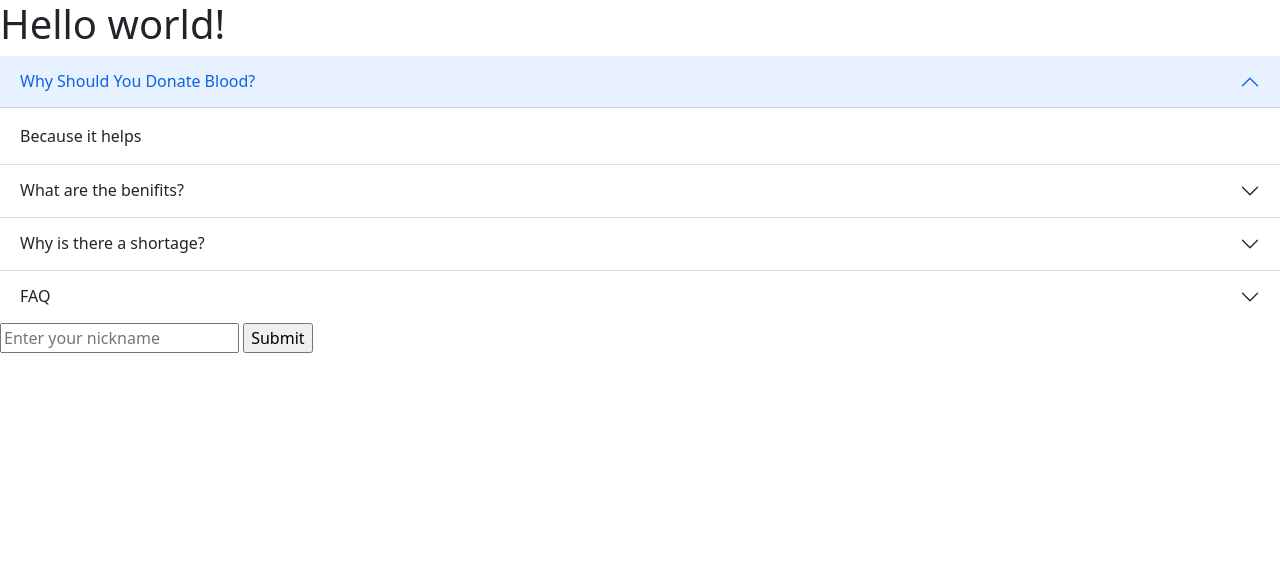
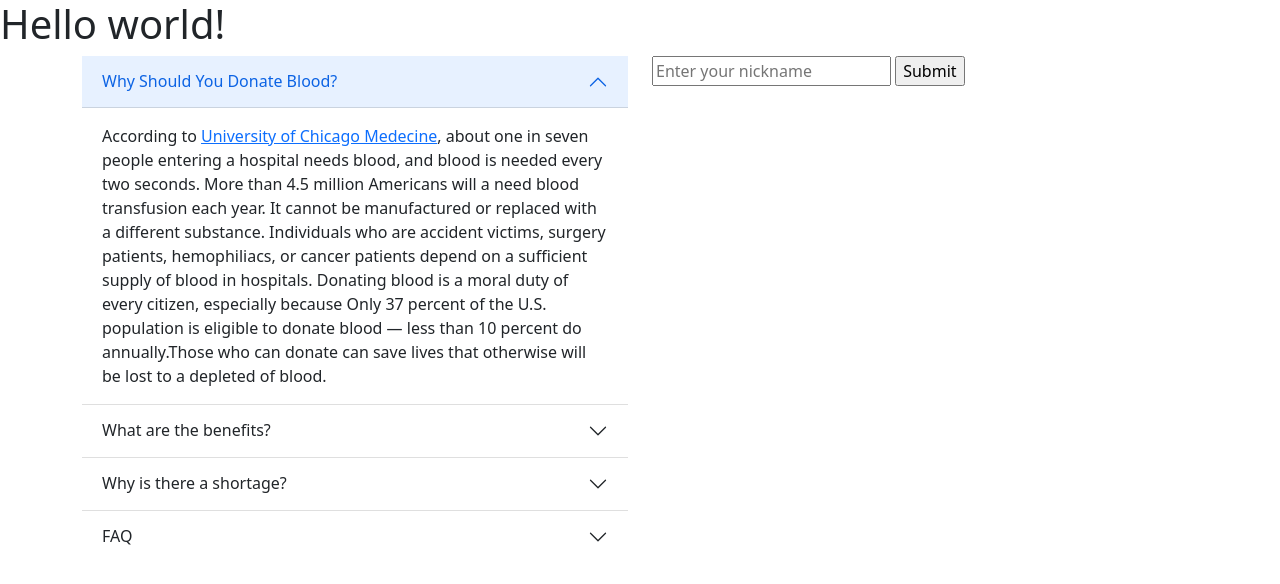
Before and after one commit to Abdinov/blood-donation-project, a Flask app: page / in a window 1280 px wide, after a click on "Why Should You Donate Blood?". Shown: the top 584 px of the page. Run offline with Flask 2, Linux system fonts and the light colour scheme.

Commit message:
New text for the accordions

```diff
--- a/templates/index.html
+++ b/templates/index.html
@@ -18,61 +18,97 @@
 
     <h1>Hello world!</h1>
 
+    <div class="container">
+        <div class="row">
+            <div class="col-6">
                 <div class="accordion accordion-flush" id="accordionFlushExample">
                     <div class="accordion-item">
                         <h2 class="accordion-header" id="flush-headingOne">
                             <button class="accordion-button collapsed" type="button" data-bs-toggle="collapse"
-                    data-bs-target="#flush-collapseOne" aria-expanded="false" aria-controls="flush-collapseOne">
+                                data-bs-target="#flush-collapseOne" aria-expanded="false"
+                                aria-controls="flush-collapseOne">
                                 Why Should You Donate Blood?
                             </button>
                         </h2>
-            <div id="flush-collapseOne" class="accordion-collapse collapse" aria-labelledby="flush-headingOne"
-                data-bs-parent="#accordionFlushExample">
-                <div class="accordion-body">Because it helps</div>
+                        <div id="flush-collapseOne" class="accordion-collapse collapse"
+                            aria-labelledby="flush-headingOne" data-bs-parent="#accordionFlushExample">
+                            <div class="accordion-body">
+                                According to <a href="https://www.uchicagomedicine.org/give/give-blood">University of Chicago Medecine</a>,
+                                about one in seven people entering a hospital needs blood, and blood is needed every two seconds.
+                                More than 4.5 million Americans will a need blood transfusion each year.
+                                It cannot be manufactured or replaced with a different substance. Individuals who are accident victims,
+                                surgery patients, hemophiliacs, or cancer patients depend on a sufficient supply of blood in hospitals.
+                                Donating blood is a moral duty of every citizen, especially because Only 37 percent of the U.S. population is
+                                eligible to donate blood — less than 10 percent do annually.Those who can donate can save
+                                lives that otherwise will be lost to a depleted of blood.
+                            </div>
                         </div>
                     </div>
                     <div class="accordion-item">
                         <h2 class="accordion-header" id="flush-headingTwo">
                             <button class="accordion-button collapsed" type="button" data-bs-toggle="collapse"
-                    data-bs-target="#flush-collapseTwo" aria-expanded="false" aria-controls="flush-collapseTwo">
-                    What are the benifits?
+                                data-bs-target="#flush-collapseTwo" aria-expanded="false"
+                                aria-controls="flush-collapseTwo">
+                                What are the benefits?
                             </button>
                         </h2>
-            <div id="flush-collapseTwo" class="accordion-collapse collapse" aria-labelledby="flush-headingTwo"
-                data-bs-parent="#accordionFlushExample">
-                <div class="accordion-body">New blood cells</div>
+                        <div id="flush-collapseTwo" class="accordion-collapse collapse"
+                            aria-labelledby="flush-headingTwo" data-bs-parent="#accordionFlushExample">
+                            <div class="accordion-body">
+                                Donating blood can have both positive emotional and physical effects on the donor.
+                                Emotionally, a donor makes an act of altruism by donating blood, which can ulitmately help to save
+                                a patient's live. According to a report by the Mental Health Foundation, altruism can help to:
+
+                                <ul>
+                                    <li>Reduce stress</li>
+                                    <li>Improve your emotional well-being</li>
+                                    <li>Benefit your physical health</li>
+                                    <li>Help get rid of negative feelings</li>
+                                    <li>Provide a sense of belonging and reduce isolation</li>
+                                </ul>
+
+                                Additionally,
+                            </div>
                         </div>
                     </div>
                     <div class="accordion-item">
                         <h2 class="accordion-header" id="flush-headingThree">
                             <button class="accordion-button collapsed" type="button" data-bs-toggle="collapse"
-                    data-bs-target="#flush-collapseThree" aria-expanded="false" aria-controls="flush-collapseThree">
+                                data-bs-target="#flush-collapseThree" aria-expanded="false"
+                                aria-controls="flush-collapseThree">
                                 Why is there a shortage?
                             </button>
                         </h2>
-            <div id="flush-collapseThree" class="accordion-collapse collapse" aria-labelledby="flush-headingThree"
-                data-bs-parent="#accordionFlushExample">
+                        <div id="flush-collapseThree" class="accordion-collapse collapse"
+                            aria-labelledby="flush-headingThree" data-bs-parent="#accordionFlushExample">
                             <div class="accordion-body">Because people do not want to donate blood</div>
                         </div>
                     </div>
                     <div class="accordion-item">
                         <h2 class="accordion-header" id="flush-headingFour">
                             <button class="accordion-button collapsed" type="button" data-bs-toggle="collapse"
-                    data-bs-target="#flush-collapseFour" aria-expanded="false" aria-controls="flush-collapseFour">
+                                data-bs-target="#flush-collapseFour" aria-expanded="false"
+                                aria-controls="flush-collapseFour">
                                 FAQ
                             </button>
                         </h2>
-            <div id="flush-collapseFour" class="accordion-collapse collapse" aria-labelledby="flush-headingFour"
-                data-bs-parent="#accordionFlushExample">
+                        <div id="flush-collapseFour" class="accordion-collapse collapse"
+                            aria-labelledby="flush-headingFour" data-bs-parent="#accordionFlushExample">
                             <div class="accordion-body">FAQ</div>
                         </div>
                     </div>
                 </div>
 
+            </div>
+
+            <div class="col-6">
                 <form>
                     <input type="text" name="nickname" placeholder="Enter your nickname" />
                     <input type="submit" value="Submit" />
                 </form>
+            </div>
+
+        </div>
 
         <script src="https://cdn.jsdelivr.net/npm/bootstrap@5.0.2/dist/js/bootstrap.bundle.min.js"
             integrity="sha384-MrcW6ZMFYlzcLA8Nl+NtUVF0sA7MsXsP1UyJoMp4YLEuNSfAP+JcXn/tWtIaxVXM"
```
Lines whose indentation alone changed are shown as unchanged.
